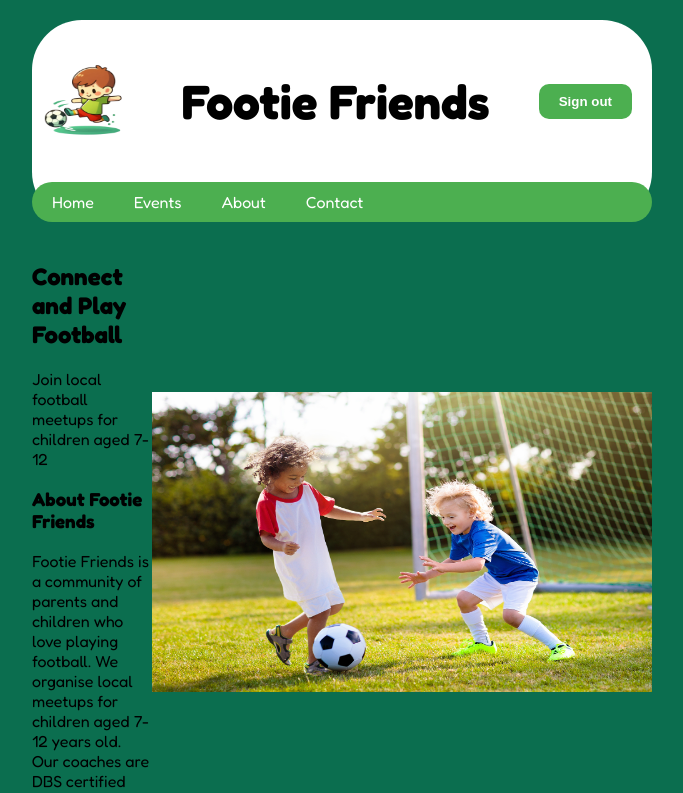
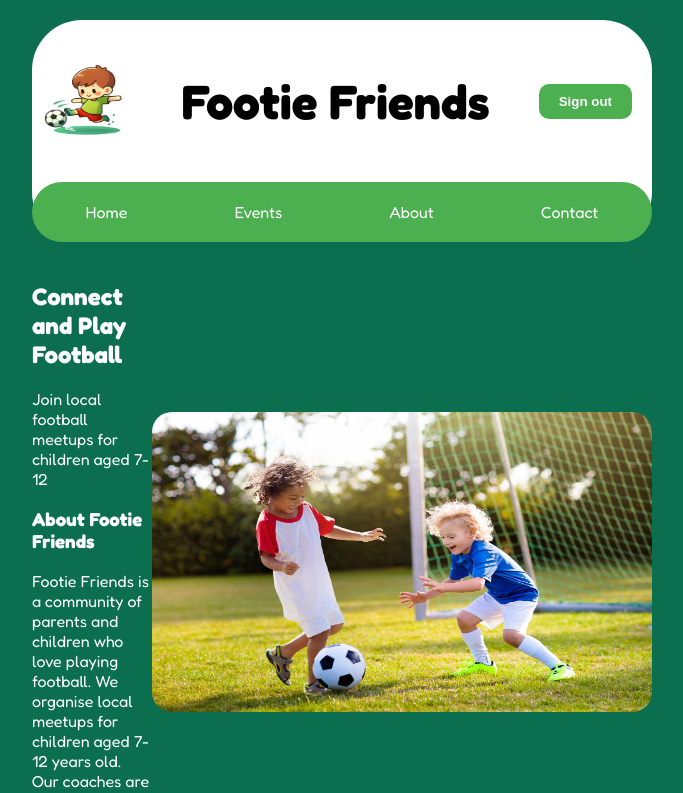
Before and after one commit to SchoolOfCode/final-project-final-destination, a Next.js app: page / in a window 1280 px wide. Shown: the top 793 px of the page, without its empty margins (298-981 px from the left). Built offline with nearby package versions, Linux system fonts and the light colour scheme.

Commit message:
styling added for the hero section

```diff
--- a/app/src/components/Header/Header.module.css
+++ b/app/src/components/Header/Header.module.css
@@ -33,6 +33,8 @@
   background-color: #4caf50;
   padding: 10px 0;
 	border-radius: 50px;
+  display: flex;
+  justify-content: space-around;
 }
 .nav a {
   color: white;
--- a/app/src/components/Hero/Hero.jsx
+++ b/app/src/components/Hero/Hero.jsx
@@ -19,7 +19,7 @@ export default function Hero() {
           </section>
         </div>
         <div className={styles.heroImage}>
-          <Image
+          <Image className={styles.image}
             src="/kids-football.jpg"
             alt="Children playing football"
             width={500}
--- a/app/src/components/Hero/Hero.module.css
+++ b/app/src/components/Hero/Hero.module.css
@@ -6,10 +6,16 @@
   justify-content: space-between;
   align-items: center;
   margin-bottom: 40px;
+  color: white;
 }
+
 .heroContent {
   flex: 1;
 }
 .heroImage {
   flex: 1;
 }
+
+.image {
+  border-radius: 20px;
+}
```
